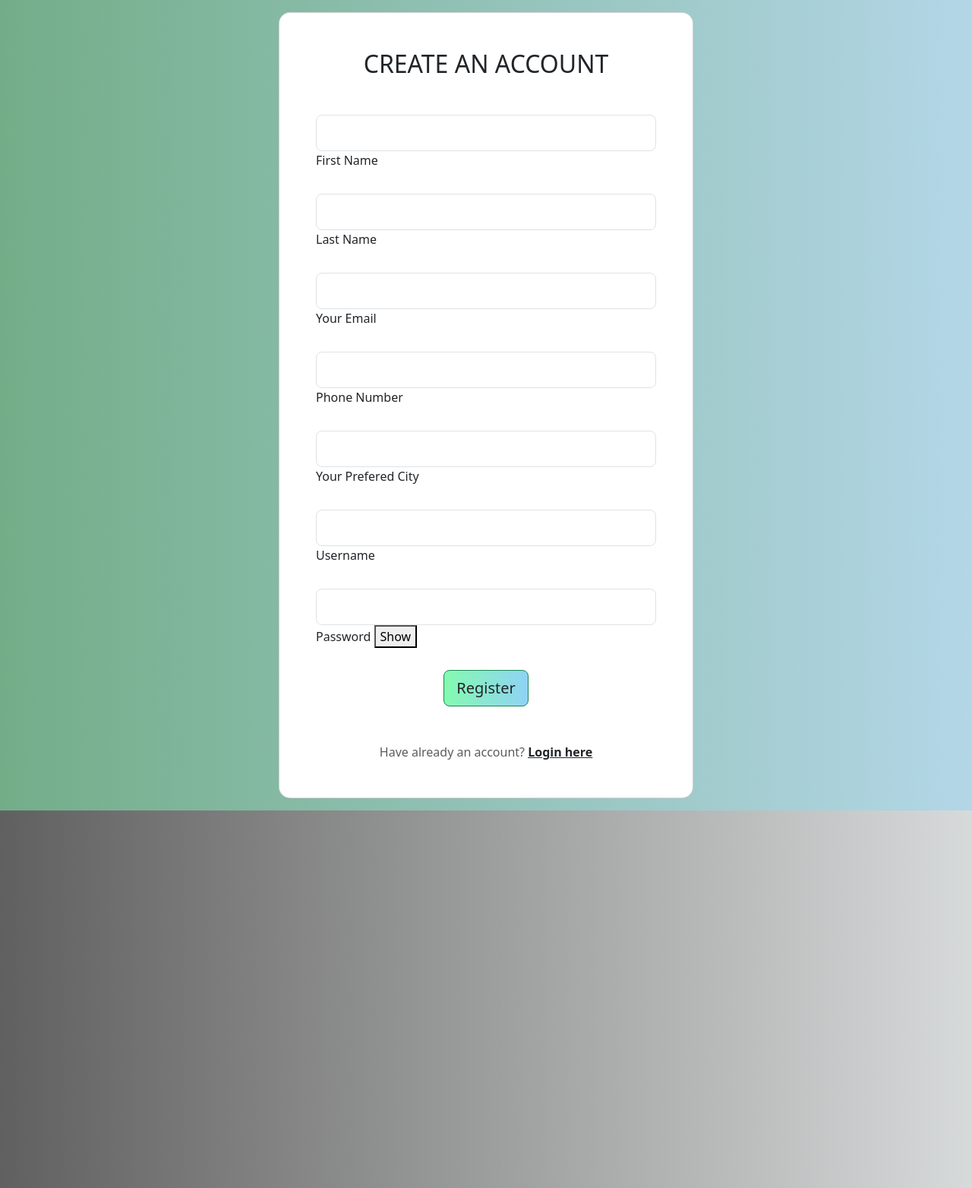
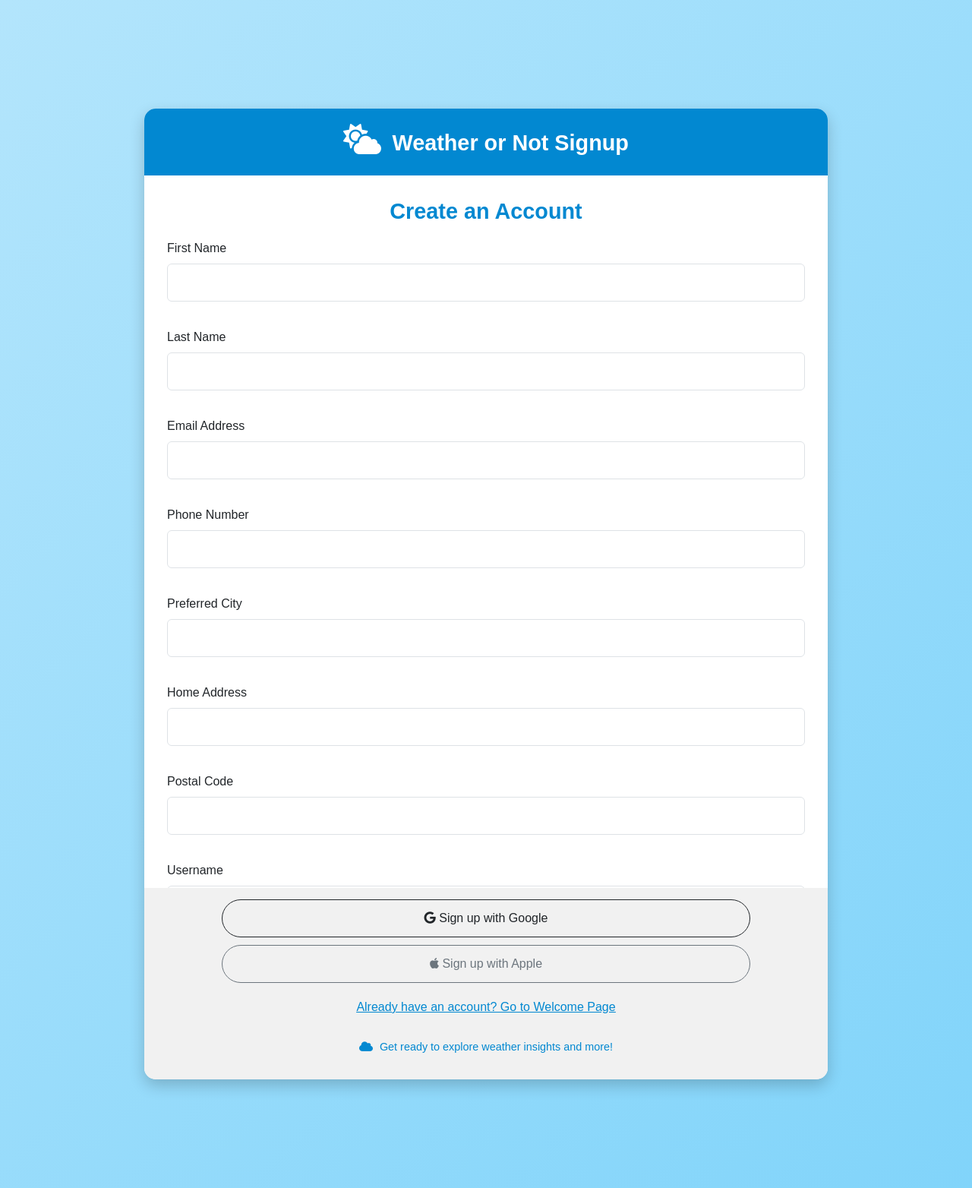
Before and after one commit to SevNielsen/Weather-or-not, a Flask app: page /signup in a window 1280 px wide. Shown: the whole page at 76% size. Run offline with Flask 3, Linux system fonts and the light colour scheme; data comes from the database, SQL or seed files in the repository; both versions use the stored data as it was after the commit.

Commit message:
Updated the welcome/login and signup pages, still need to incorporate better functionality.

```diff
--- a/Weather_APP/website/__init__.py
+++ b/Weather_APP/website/__init__.py
@@ -16,7 +16,7 @@ def create_app():
     app.register_blueprint(auth, url_prefix='/')
 
     login_manager = LoginManager()
-    login_manager.login_view = 'auth.login'
+    login_manager.login_view = 'auth.home'
     login_manager.init_app(app)
 
     @login_manager.user_loader
--- a/Weather_APP/website/templates/sign.css
+++ /dev/null
@@ -1,20 +0,0 @@
-.gradient-custom-3 {
-    /* fallback for old browsers */
-    background: #84fab0;
-
-    /* Chrome 10-25, Safari 5.1-6 */
-    background: -webkit-linear-gradient(to right, rgba(132, 250, 176, 0.5), rgba(143, 211, 244, 0.5));
-
-    /* W3C, IE 10+/ Edge, Firefox 16+, Chrome 26+, Opera 12+, Safari 7+ */
-    background: linear-gradient(to right, rgba(132, 250, 176, 0.5), rgba(143, 211, 244, 0.5))
-    }
-    .gradient-custom-4 {
-    /* fallback for old browsers */
-    background: #84fab0;
-
-    /* Chrome 10-25, Safari 5.1-6 */
-    background: -webkit-linear-gradient(to right, rgba(132, 250, 176, 1), rgba(143, 211, 244, 1));
-
-    /* W3C, IE 10+/ Edge, Firefox 16+, Chrome 26+, Opera 12+, Safari 7+ */
-    background: linear-gradient(to right, rgba(132, 250, 176, 1), rgba(143, 211, 244, 1))
-    }
--- a/Weather_APP/website/templates/signup.html
+++ b/Weather_APP/website/templates/signup.html
@@ -3,125 +3,206 @@
 <head>
     <meta charset="UTF-8">
     <meta name="viewport" content="width=device-width, initial-scale=1.0">
-    <link href="https://cdn.jsdelivr.net/npm/bootstrap@5.3.3/dist/css/bootstrap.min.css" rel="stylesheet" integrity="sha384-QWTKZyjpPEjISv5WaRU9OFeRpok6YctnYmDr5pNlyT2bRjXh0JMhjY6hW+ALEwIH" crossorigin="anonymous">
-    <link rel="stylesheet" type="text/css" href="sign.css"/>
-    <script src="https://code.jquery.com/jquery-3.6.0.min.js" integrity="sha384-LC2kCfrFKTP0+Ly9vHFLyWjz9xl4OBOByMIfbmflO/Qo6SG+fnF0EL5+9JXuDD3x" crossorigin="anonymous"></script>
-    <script src="https://cdn.jsdelivr.net/npm/bootstrap@5.3.3/dist/js/bootstrap.bundle.min.js" integrity="sha384-YvpcrYf0tY3lHB60NNkmXc5s9fDVZLESaAA55NDzOxhy9GkcIdslK1eN7N6jIeHz" crossorigin="anonymous"></script>
-    <title>Document</title>
+    <link href="https://cdn.jsdelivr.net/npm/bootstrap@5.3.3/dist/css/bootstrap.min.css" rel="stylesheet" crossorigin="anonymous">
+    <link href="https://cdnjs.cloudflare.com/ajax/libs/font-awesome/6.0.0-beta3/css/all.min.css" rel="stylesheet">
+    <title>Signup</title>
     <style>
         body {
-   /* background-color: #145c63; */
-   /* background: linear-gradient(90deg, rgb(8, 8, 8), #3e3e3e 180%); */
-    /*opacity: 0.8; */
-   /* background: rgb(2,0,36);
-    background: linear-gradient(90deg, rgba(2,0,36,1) 0%, rgba(27,27,27,1) 0%, rgba(136,138,138,1) 100%); */
-   /* background: rgb(2,0,36);
-    background: linear-gradient(90deg, rgba(2,0,36,1) 0%, rgba(55,55,55,1) 0%, rgba(165,166,166,1) 100%); */
-    background: rgb(2,0,36);
-    background: linear-gradient(90deg, rgba(2,0,36,1) 0%, rgba(97,96,96,1) 0%, rgba(215,218,218,1) 100%);
-
-
+            background: linear-gradient(135deg, #b3e5fc, #81d4fa);
+            height: 100vh;
+            display: flex;
+            justify-content: center;
+            align-items: center;
+            margin: 0;
+            font-family: 'Arial', sans-serif;
         }
 
+        .signup-container {
+            max-width: 900px;
+            width: 100%;
+            background: #ffffff;
+            box-shadow: 0 8px 20px rgba(0, 0, 0, 0.2);
+            border-radius: 15px;
+            overflow: hidden;
+            display: flex;
+            flex-direction: column;
+        }
 
+        .signup-form-container {
+            max-height: 60vh;
+            overflow-y: auto;
+            padding: 30px;
+        }
+
+        .section-title {
+            color: #0288d1;
+            font-weight: bold;
+            margin-bottom: 20px;
+            text-align: center;
+            font-size: 1.8rem;
+        }
+
+        .form-outline {
+            margin-bottom: 20px;
+        }
+
+        .form-control {
+            height: 50px;
+            font-size: 1rem;
+            padding: 10px 15px;
+        }
+
+        .btn {
+            border-radius: 30px;
+            padding: 12px 20px;
+            font-size: 1rem;
+        }
+
+        .btn-show-password {
+            margin-top: 5px;
+            display: block;
+            text-align: right;
+            font-size: 0.9rem;
+            cursor: pointer;
+            color: #0288d1;
+        }
+
+        .decorative-header {
+            text-align: center;
+            padding: 20px;
+            background: #0288d1;
+            color: white;
+        }
+
+        .decorative-header i {
+            font-size: 2.5rem;
+            margin-right: 10px;
+        }
+
+        .decorative-header span {
+            font-size: 1.8rem;
+            font-weight: bold;
+        }
+
+        .weather-themed-footer {
+            padding: 15px;
+            text-align: center;
+            font-size: 0.9rem;
+            color: #0288d1;
+            background: #f1f1f1;
+        }
+
+        .weather-themed-footer i {
+            margin-right: 5px;
+        }
+
+        .auth-buttons {
+            padding: 15px;
+            text-align: center;
+            background: #f1f1f1;
+        }
+
+        .auth-buttons .btn {
+            margin-bottom: 10px;
+            width: 80%;
+        }
+
+        .auth-buttons a {
+            display: block;
+            margin-top: 10px;
+            color: #0288d1;
+        }
+
+        form {
+            display: flex;
+            flex-direction: column;
+            gap: 15px;
+        }
     </style>
-
     <script>
         function togglePasswordVisibility() {
-      var passwordInput = document.getElementById("form3Example5cg");
-      if (passwordInput.type === "password") {
-          passwordInput.type = "text";
-      } else {
-          passwordInput.type = "password";
-      }
+            const passwordInput = document.getElementById("form3Example5cg");
+            passwordInput.type = passwordInput.type === "password" ? "text" : "password";
         }
     </script>
 </head>
 <body>
-
-{% with messages = get_flashed_messages(with_categories=true) %}
-{%if messages%}
-{%if messages[0][0] == 'error'%}
-<div class="alert alert-danger alert-dismissible fade show" role="alert">
-    {{messages[0][1]}}
-   <!--  <button type="button" class="close" data-dismiss="alert" aria-label="Close"> -->
-    <button type="button" class="btn-close" data-dismiss="alert" aria-label="Close">
-        <span aria-hidden="true">&times;</span>
-      </button>
-</div>
-{%else%}
-<div class="alert alert-success alter-dismissable fade show" role="alert">
-    {{messages[0][1]}}
-   <!-- <button type="button" class="close" data-dismiss="alert" aria-label="Close"> -->
-    <button type="button" class="btn-close" data-dismiss="alert" aria-label="Close">
-      </button>
-    </div>
-    {%endif%}
-{%endif%}
-{%endwith%}
-
-  <div class="mask d-flex align-items-center h-100 gradient-custom-3">
-    <div class="container h-100">
-      <div class="row d-flex justify-content-center align-items-center h-100 mt-3 mb-3">
-        <div class="col-12 col-md-9 col-lg-7 col-xl-6">
-          <div class="card" style="border-radius: 15px;">
-            <div class="card-body p-5">
-              <h2 class="text-uppercase text-center mb-5">Create an account</h2>
-
-              <form method = "POST">
-
-                <div class="form-outline mb-4">
-                  <input type="text" id="form3Example1cg" class="form-control form-control-lg" name ="First_Name" />
-                  <label class="form-label" for="form3Example1cg">First Name</label>
-                </div>
-                <div class="form-outline mb-4">
-                    <input type="text" id="form3Example2cg" class="form-control form-control-lg" name ="Last_Name" />
-                    <label class="form-label" for="form3Example2cg">Last Name</label>
+    <div class="signup-container">
+        <div class="decorative-header">
+            <i class="fas fa-cloud-sun"></i>
+            <span>Weather or Not Signup</span>
         </div>
 
-                <div class="form-outline mb-4">
-                  <input type="email" id="form3Example3cg" class="form-control form-control-lg" name ="email" />
-                  <label class="form-label" for="form3Example3cg">Your Email</label>
+        <div class="signup-form-container">
+            <h2 class="section-title">Create an Account</h2>
+            <form method="POST" action="welcome.html">
+                <div class="form-outline">
+                    <label class="form-label" for="form3Example1cg">First Name</label>
+                    <input type="text" id="form3Example1cg" class="form-control" name="First_Name" required>
                 </div>
 
-                <div class="form-outline mb-4">
-                  <input type="text" id="form3Example6cg" class="form-control form-control-lg" name="phone_number" />
-                  <label class="form-label" for="form3Example6cg">Phone Number</label>
+                <div class="form-outline">
+                    <label class="form-label" for="form3Example2cg">Last Name</label>
+                    <input type="text" id="form3Example2cg" class="form-control" name="Last_Name" required>
                 </div>
 
-                <div class="form-outline mb-4">
-                  <input type="text" id="form3Example4cg" class="form-control form-control-lg" name ="city" />
-                  <label class="form-label" for="form3Example4cg">Your Prefered City</label>
+                <div class="form-outline">
+                    <label class="form-label" for="form3Example3cg">Email Address</label>
+                    <input type="email" id="form3Example3cg" class="form-control" name="email" required>
                 </div>
 
-                <div class="form-outline mb-4">
-                    <input type="text" id="form3Example4cg" class="form-control form-control-lg" name ="username" />
-                    <label class="form-label" for="form3Example1cg">Username</label>
+                <div class="form-outline">
+                    <label class="form-label" for="form3Example6cg">Phone Number</label>
+                    <input type="text" id="form3Example6cg" class="form-control" name="phone_number">
                 </div>
 
-               <!-- <div class="form-outline mb-4">
-                  <input type="password" id="form3Example5cg" class="form-control form-control-lg " name ="password" />
-                  <label class="form-label" for="form3Example4cg">Password</label>
-                </div> -->
-                <div class="form-outline mb-4">
-                  <input type="password" id="form3Example5cg" class="form-control form-control-lg" name="password" />
-                  <label class="form-label" for="form3Example4cg">Password</label>
-                  <button type="button" id="showPasswordBtn" onclick="togglePasswordVisibility()">Show</button>
+                <div class="form-outline">
+                    <label class="form-label" for="form3Example4cg">Preferred City</label>
+                    <input type="text" id="form3Example4cg" class="form-control" name="city">
+                </div>
+
+                <div class="form-outline">
+                    <label class="form-label" for="form3Example8cg">Home Address</label>
+                    <input type="text" id="form3Example8cg" class="form-control" name="home_address" required>
+                </div>
+
+                <div class="form-outline">
+                    <label class="form-label" for="form3Example9cg">Postal Code</label>
+                    <input type="text" id="form3Example9cg" class="form-control" name="postal_code" required>
+                </div>
+
+                <div class="form-outline">
+                    <label class="form-label" for="form3Example7cg">Username</label>
+                    <input type="text" id="form3Example7cg" class="form-control" name="username" required>
+                </div>
+
+                <div class="form-outline">
+                    <label class="form-label" for="form3Example5cg">Password</label>
+                    <input type="password" id="form3Example5cg" class="form-control" name="password" required>
+                    <span class="btn-show-password" onclick="togglePasswordVisibility()">Show Password</span>
                 </div>
 
                 <div class="d-flex justify-content-center">
-                  <button type="submit"
-                    class="btn btn-success btn-block btn-lg gradient-custom-4 text-body">Register</button>
+                    <button type="submit" class="btn btn-primary">Register</button>
+                </div>
+            </form>
         </div>
 
-                <p class="text-center text-muted mt-5 mb-0">Have already an account? <a href="/login"
-                    class="fw-bold text-body"><u>Login here</u></a></p>
+        <div class="auth-buttons">
+            <button type="button" class="btn btn-outline-dark">
+                <i class="fab fa-google"></i> Sign up with Google
+            </button>
+            <button type="button" class="btn btn-outline-secondary">
+                <i class="fab fa-apple"></i> Sign up with Apple
+            </button>
+            <a href="{{ url_for('auth.home') }}"><u>Already have an account? Go to Welcome Page</u></a>
+        </div>
 
-              </form>
-
+        <div class="weather-themed-footer">
+            <p><i class="fas fa-cloud"></i> Get ready to explore weather insights and more!</p>
         </div>
     </div>
-        </div>
-      </div>
-    </div>
-  </div>
+
+    <script src="https://cdn.jsdelivr.net/npm/bootstrap@5.3.3/dist/js/bootstrap.bundle.min.js" crossorigin="anonymous"></script>
+</body>
+</html>
```
Also changed, not shown: Weather_APP/website/templates/style.css (deleted, +0 -44 lines), Weather_APP/website/templates/welcome.html (+96 -22 lines), Weather_APP/instance/database.db. Lines whose indentation alone changed are shown as unchanged.
